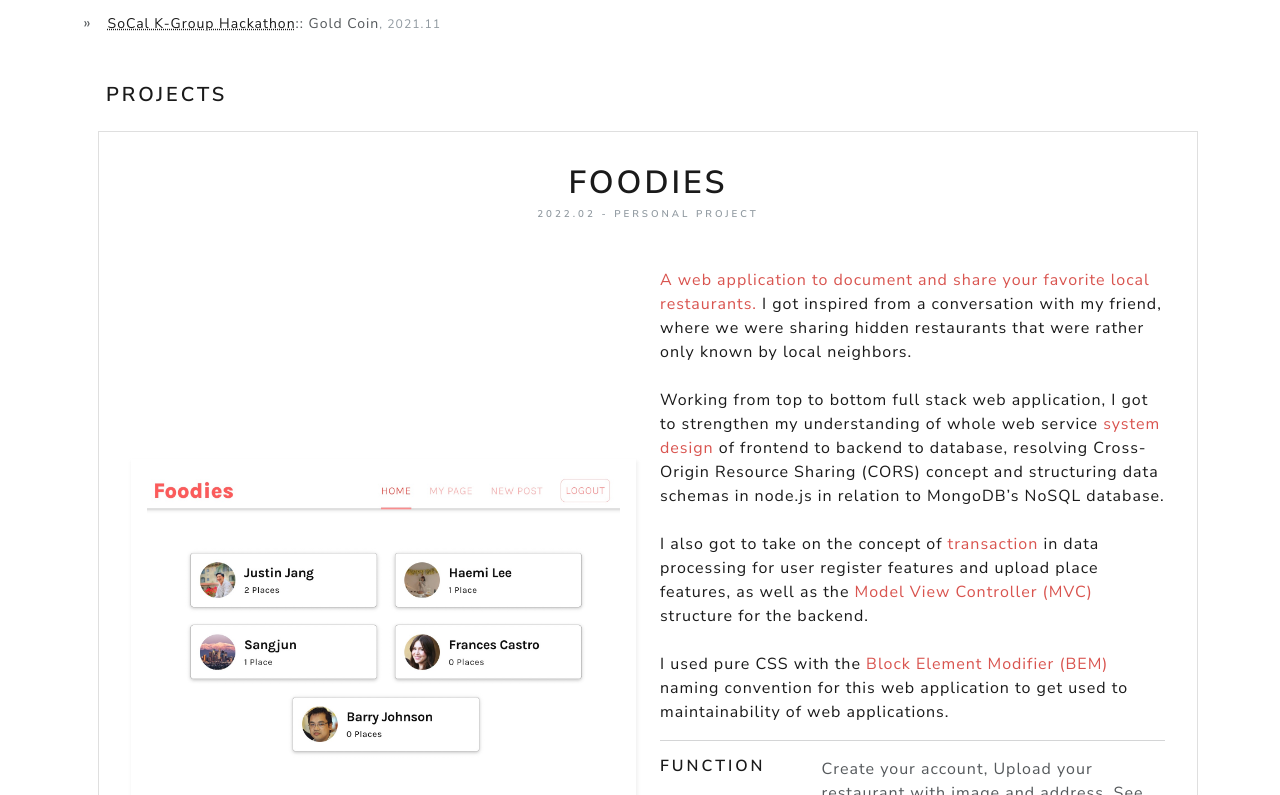
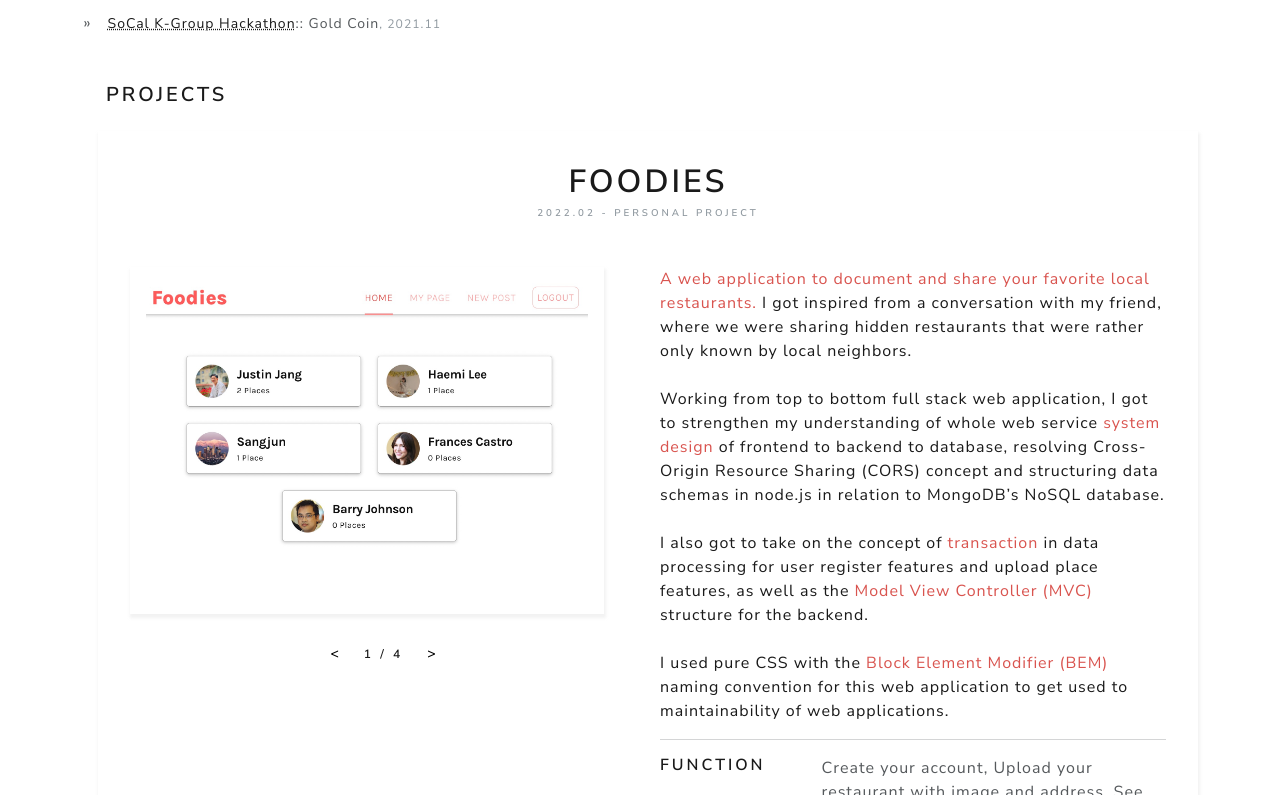
Before and after one commit to Deviju95/portfolio-website, a React (Create React App) app: page / in a window 1280 px wide. Shown: the part 1125-1920 px from the top of the page. Built offline with nearby package versions, Linux system fonts and the light colour scheme.

Commit message:
Update project card styles

```diff
--- a/src/components/ProjectCard.js
+++ b/src/components/ProjectCard.js
@@ -5,7 +5,7 @@ import ImageCarousel from './ImageCarousel';
 const ProjectCard = ({ project }) => {
   return (
     <>
-      <div className='card'>
+      <div className='project-card__container'>
         <div className='card-body'>
           <h1 className='text-center'>{project.title}</h1>
 
--- a/src/index.css
+++ b/src/index.css
@@ -4,6 +4,7 @@
   --color-orange-light: #ff3c007e;
   --color-black: #1a1a1a;
   --color-body: #55595c;
+  --box-shadow: 1px 3px 3px 1px #b1b1b12c;
 }
 
 /* CSS RESET */
@@ -93,11 +94,22 @@ main {
 }
 
 /* Project Card */
+.project-card__container {
+  position: relative;
+  display: -ms-flexbox;
+  display: flex;
+  -ms-flex-direction: column;
+  flex-direction: column;
+  min-width: 0;
+  word-wrap: break-word;
+  background-color: #fff;
+  background-clip: border-box;
+  box-shadow: var(--box-shadow);
+}
 .project__image-section-container {
   display: flex;
   flex-direction: column;
   align-items: center;
-  justify-content: center;
   height: 95%;
 }
 .project__image-wrapper {
@@ -107,7 +119,8 @@ main {
 
   padding: 1rem;
   margin-bottom: 1rem;
-  box-shadow: 1px 3px 3px 1px #b1b1b12c;
+  margin-right: 2rem;
+  box-shadow: var(--box-shadow);
 
   max-width: 40rem;
   max-height: 40rem;
@@ -132,8 +145,6 @@ main {
 .project__btn-wrapper h6 {
   margin-top: 9px;
   margin-left: 1px;
-}
-.project__description-wrapper {
 }
 .project__description p {
   color: var(--color-black);
```
Also changed, not shown: 1 other file (tests, documents, lock files or other folders).
